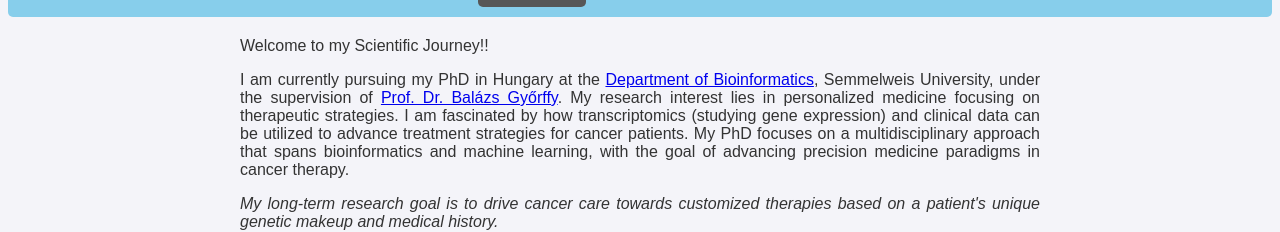
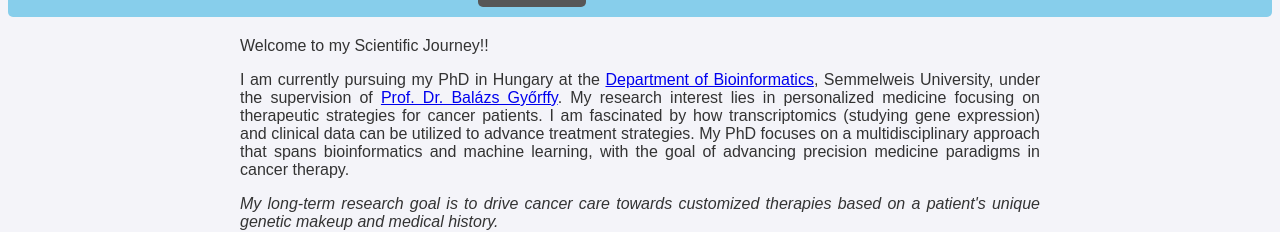
Before and after one commit to ankitamurmu/ankitamurmu.github.io, a plain HTML site: page index.html in a window 1280 px wide. Shown: the part 273-505 px from the top of the page. Drawn offline with Linux system fonts and the light colour scheme.

Commit message:
Update index.html

```diff
--- a/index.html
+++ b/index.html
@@ -101,7 +101,7 @@
 
             <p>I am currently pursuing my PhD in Hungary at the <a href="https://semmelweis.hu/bioinformatika/category/hirek/" target="_blank">Department of Bioinformatics</a>, Semmelweis University, under the supervision of
                <a href="https://gyorffy.semmelweis.hu/" target="_blank">Prof. Dr. Balázs Győrffy</a>.
-               My research interest lies in personalized medicine focusing on therapeutic strategies. I am fascinated by how transcriptomics (studying gene expression) and clinical data can be utilized to advance treatment strategies for cancer patients.
+               My research interest lies in personalized medicine focusing on therapeutic strategies for cancer patients. I am fascinated by how transcriptomics (studying gene expression) and clinical data can be utilized to advance treatment strategies.
                My PhD focuses on a multidisciplinary approach that spans bioinformatics and machine learning, with the goal of advancing precision medicine paradigms in cancer therapy.</p>
 
             <p><i>My long-term research goal is to drive cancer care towards customized therapies based on a patient's unique genetic makeup and medical history.</i></p>
```
